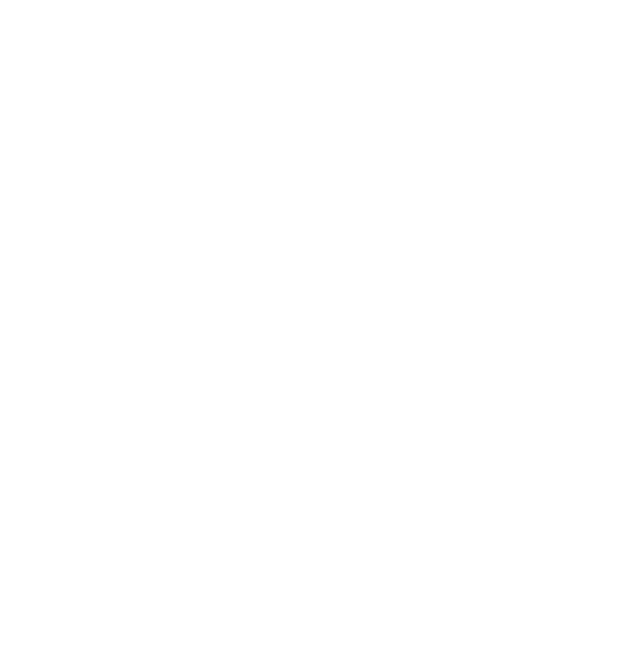
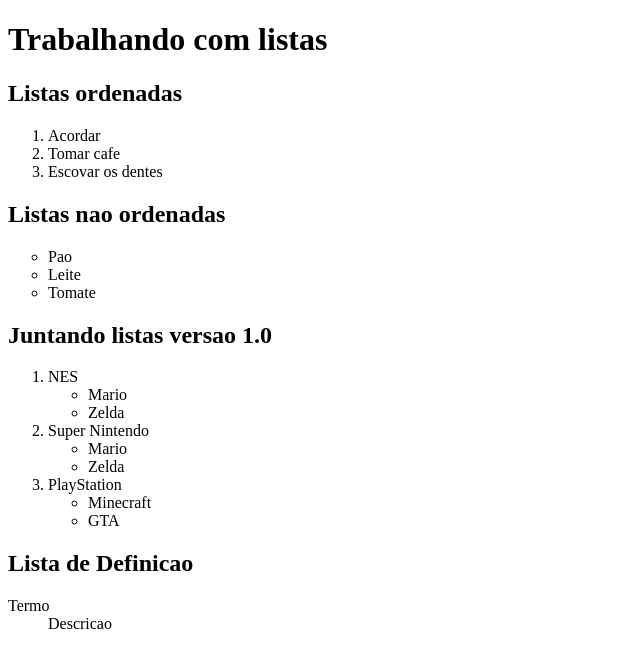
Before and after one commit to RoMonastero/HTMLECSSCURSOEMVIDEO, a plain HTML site: page HTML5 e CSS3 - Módulo 1 de 5/ex008/index.html in a window 1280 px wide. Shown: the whole page, without its empty margins (0-640 px from the left). Drawn offline with Linux system fonts and the light colour scheme.

Commit message:
Ginalizando capitulo 9

```diff
--- a/HTML5 e CSS3 - Módulo 1 de 5/ex008/index.html
+++ b/HTML5 e CSS3 - Módulo 1 de 5/ex008/index.html
@@ -4,9 +4,49 @@
     <meta charset="UTF-8">
     <meta http-equiv="X-UA-Compatible" content="IE=edge">
     <meta name="viewport" content="width=device-width, initial-scale=1.0">
-    <title>Document</title>
+    <title>Listas</title>
 </head>
 <body>
+    <h1>Trabalhando com listas</h1>
 
+    <h2>Listas ordenadas</h2>
+    <ol type="1">
+        <li>Acordar</li>
+        <li>Tomar cafe</li>
+        <li>Escovar os dentes</li>
+    </ol>
+
+    <h2>Listas nao ordenadas</h2>
+    <ul type="circle">
+        <li>Pao</li>
+        <li>Leite</li>
+        <li>Tomate</li>
+    </ul>
+
+    <h2>Juntando listas versao 1.0</h2>
+    <ol>
+        <li>NES</li>
+        <ul>
+            <li>Mario</li>
+            <li>Zelda</li>
+        </ul>
+        <li>Super Nintendo</li>
+        <ul>
+            <li>Mario</li>
+        <li>Zelda</li>
+        </ul>
+        <li>PlayStation</li>
+        <ul>
+            <li>Minecraft</li>
+            <li>GTA</li>
+        </ul>
+
+    </ol>
+
+    <h2>Lista de Definicao</h2>
+    <dl>
+        <dt>Termo</dt>
+        <dd>Descricao</dd>
+    </dl>
 </body>
 </html>
```
Also changed, not shown: 1 other file.
